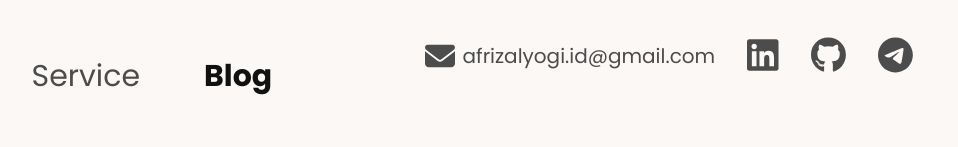
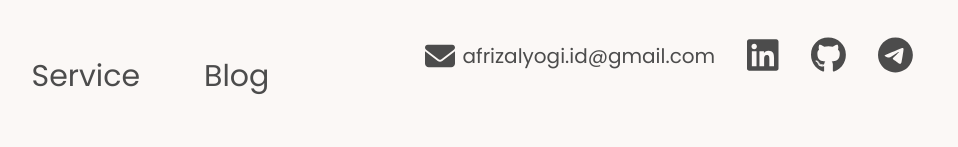
Before and after one commit to afrizalyogi/afrizalyogi.github.io, a Next.js app: page / in a window 1280 px wide. Both pictures are taken after a click on the element 1070 px from the left and 40 px from the top of the page. Shown: the part 375-522 px from the top of the page, without its empty margins (160-1118 px from the left). Built offline with nearby package versions, Linux system fonts and the light colour scheme.

Commit message:
Minor Fix Navbar

```diff
--- a/src/components/navbar.tsx
+++ b/src/components/navbar.tsx
@@ -151,7 +151,7 @@ export default function Navbar() {
 												<Link
 													href="/blog"
 													className={
-														route === "/blog" || "/blog/*"
+														route == "/blog"
 															? "font-bold  text-black-primary dark:text-white-primary"
 															: ""
 													}
```
